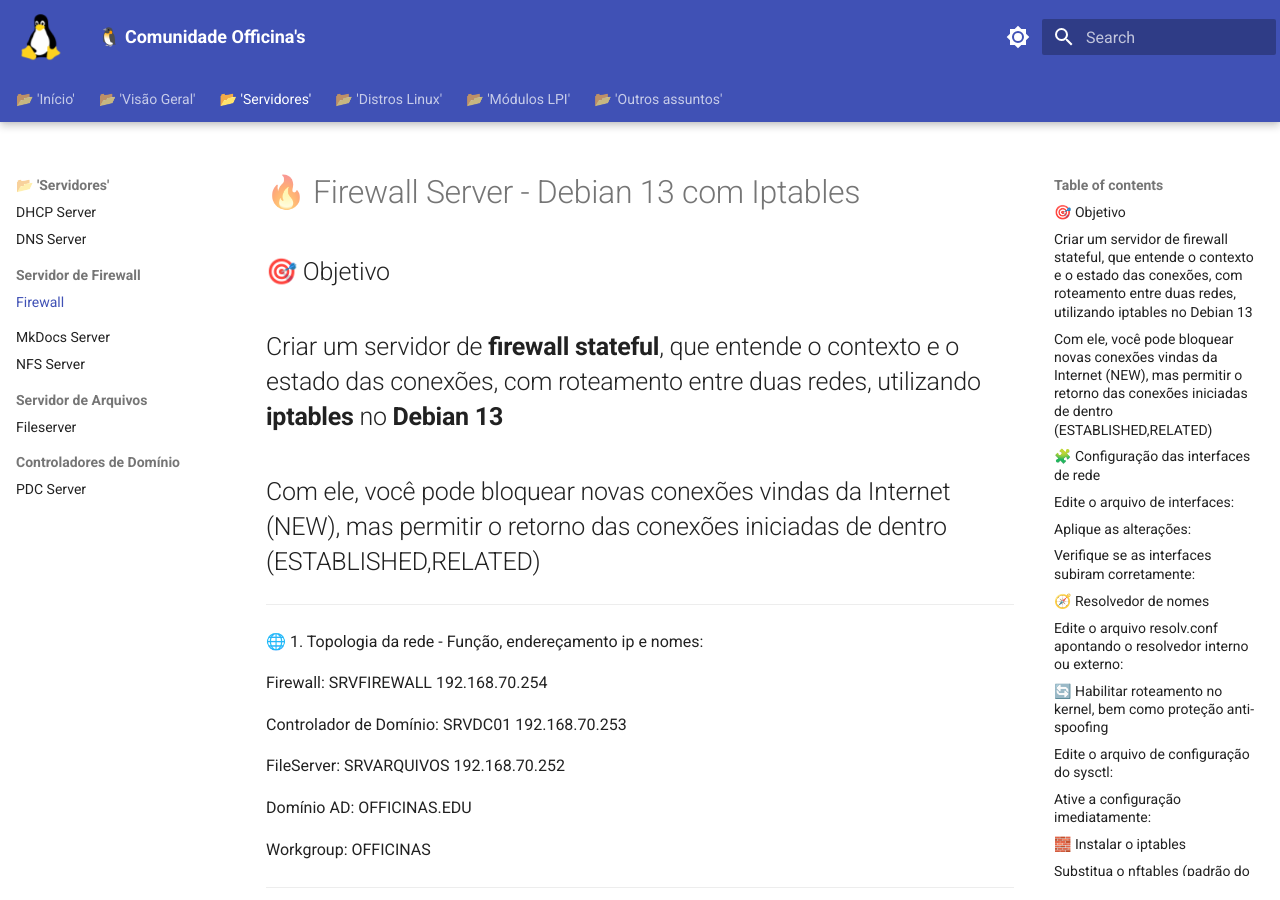
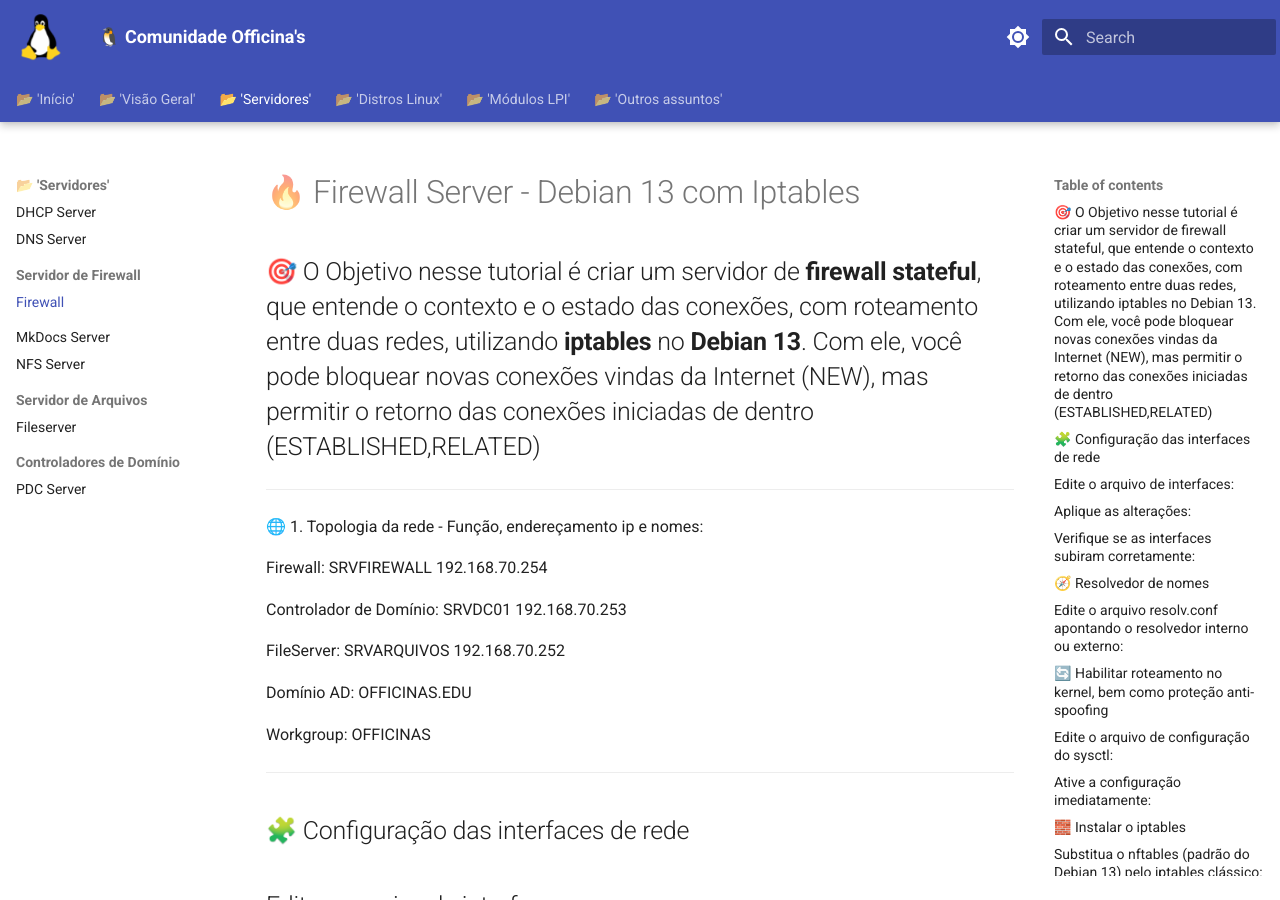
Before and after one commit to educharquero/officinas, an MkDocs documentation site: the page built from docs/Firewall.md, in a window 1280 px wide and 900 px high. Built offline with MkDocs 1.6.1 and Material for MkDocs 9.7.7, drawn with Linux system fonts in a browser that asks for light colours.

Commit message:
top0logia

```diff
--- a/docs/Firewall.md
+++ b/docs/Firewall.md
@@ -1,10 +1,6 @@
 # 🔥 Firewall Server - Debian 13 com Iptables
 
-## 🎯 Objetivo
-
-## Criar um servidor de **firewall stateful**, que entende o contexto e o estado das conexões,  com roteamento entre duas redes, utilizando **iptables** no **Debian 13**
-
-## Com ele, você pode bloquear novas conexões vindas da Internet (NEW), mas permitir o retorno das conexões iniciadas de dentro (ESTABLISHED,RELATED)
+## 🎯 O Objetivo nesse tutorial é criar um servidor de **firewall stateful**, que entende o contexto e o estado das conexões,  com roteamento entre duas redes, utilizando **iptables** no **Debian 13**. Com ele, você pode bloquear novas conexões vindas da Internet (NEW), mas permitir o retorno das conexões iniciadas de dentro (ESTABLISHED,RELATED)
 
 ---
 
```
Also changed, not shown: docs/Fileserver.md (+10 -8 lines), docs/PDC_Controlador_de_Dominio_Primario.md (+2 -2 lines), site/search/search_index.json.
